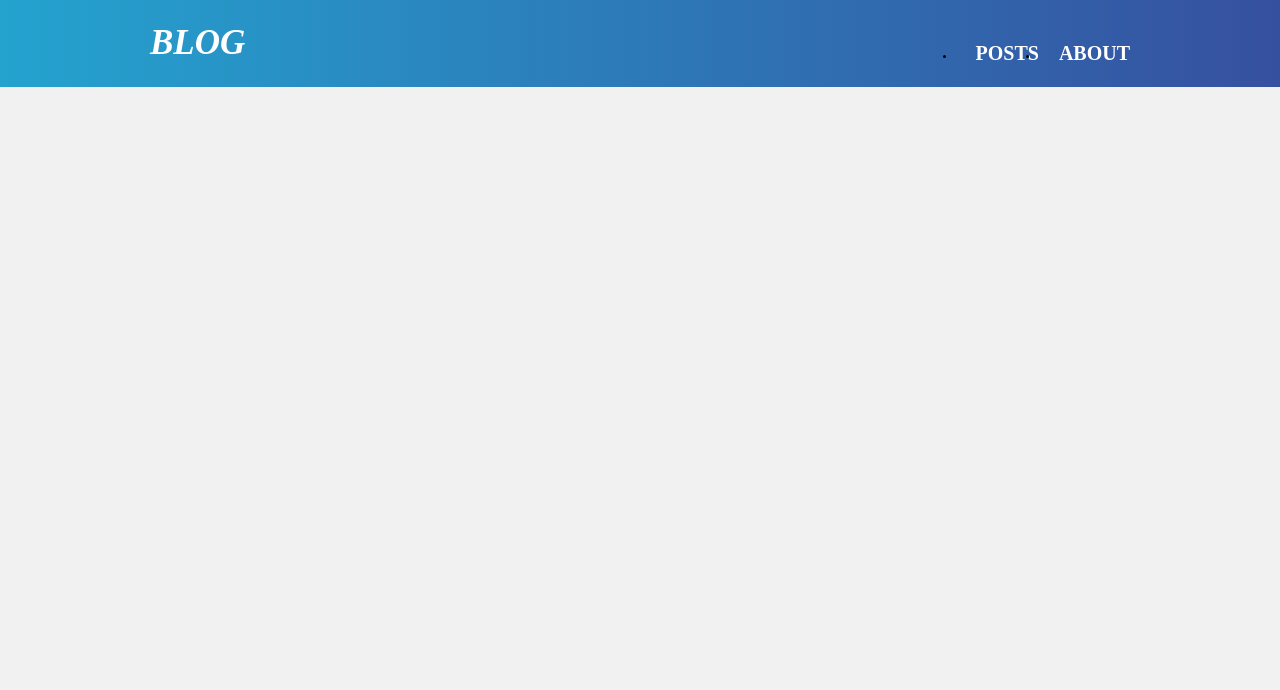
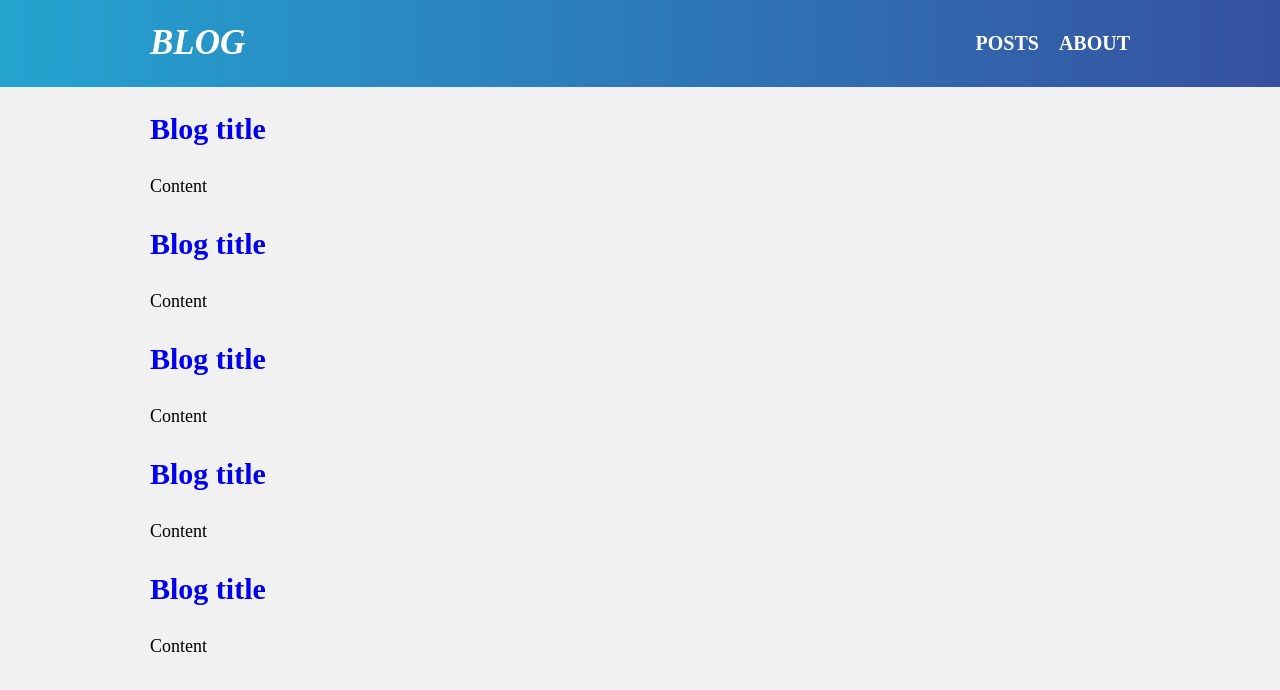
Before and after one commit to tienpham94/blog-react, a React app: page / in a window 1280 px wide. Shown: the top 690 px of the page. Built offline with nearby package versions, Linux system fonts and the light colour scheme.

Commit message:
Style the container

```diff
--- a/src/App.css
+++ b/src/App.css
@@ -1,3 +1,4 @@
-.heading {
-  color: red;
+.container {
+  max-width: var(--site-width);
+  margin: 0 auto;
 }
--- a/src/App.js
+++ b/src/App.js
@@ -1,12 +1,21 @@
 import React from 'react'
 
 import 'normalize.css'
-// import styles from './App.css'
+import styles from './App.css'
 import Header from './components/Header/Header'
 import Post from './components/Post/Post'
 
 const App = () => (
-  <Header />
+  <div>
+    <Header />
+    <div className={styles.container}>
+      <Post />
+      <Post />
+      <Post />
+      <Post />
+      <Post />
+    </div>
+  </div>
 )
 
 export default App
--- a/src/base.css
+++ b/src/base.css
@@ -17,7 +17,7 @@ body {
   box-sizing: inherit;
 }
 
-/* ul {
+ul {
   list-style: none;
   padding: 0;
   margin: 0;
@@ -25,4 +25,4 @@ body {
 
 a {
   text-decoration: none;
-} */
+}
--- a/src/components/Post/Post.css
+++ b/src/components/Post/Post.css
@@ -0,0 +1,19 @@
+.title {
+  font-size: 3rem;
+  color: #2F89DE;
+}
+
+.link {
+  color: #2F89DE;
+}
+
+.link:focus,
+.link:hover {
+  color: #30699E;
+  transition: color 0.3s ease;
+}
+
+.content {
+  font-size: 1.8rem;
+  line-height: 1.7;
+}
--- a/src/components/Post/Post.js
+++ b/src/components/Post/Post.js
@@ -1,9 +1,11 @@
 import React from 'react'
+
+import styles from './Post.css'
 
 const Post = () => (
   <div>
-    <h2><a href='#'>Blog title</a></h2>
-    <p>Content</p>
+    <h2 className={styles.title}><a href='#'>Blog title</a></h2>
+    <p className={styles.content}>Content</p>
   </div>
 )
 
```
